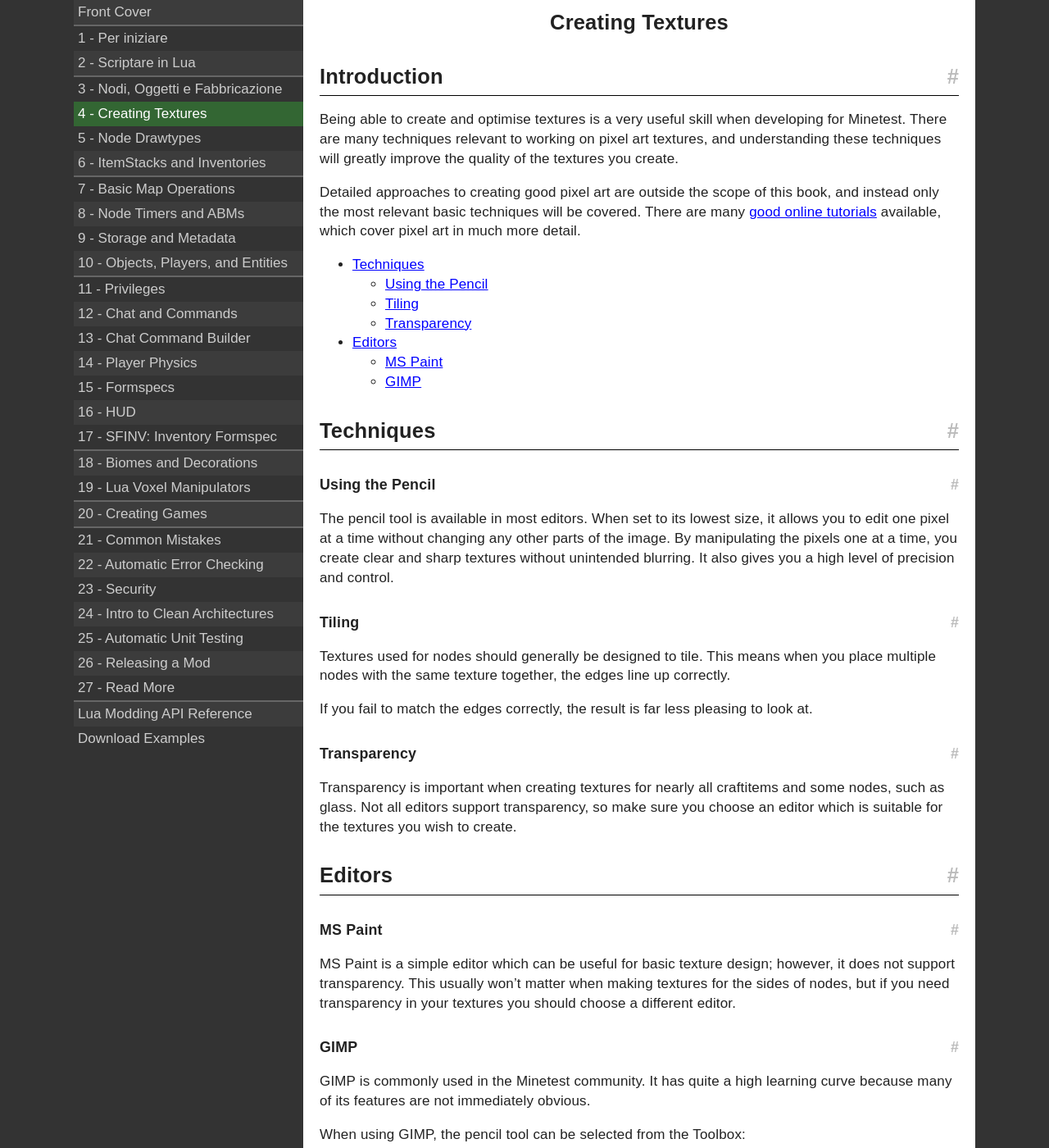
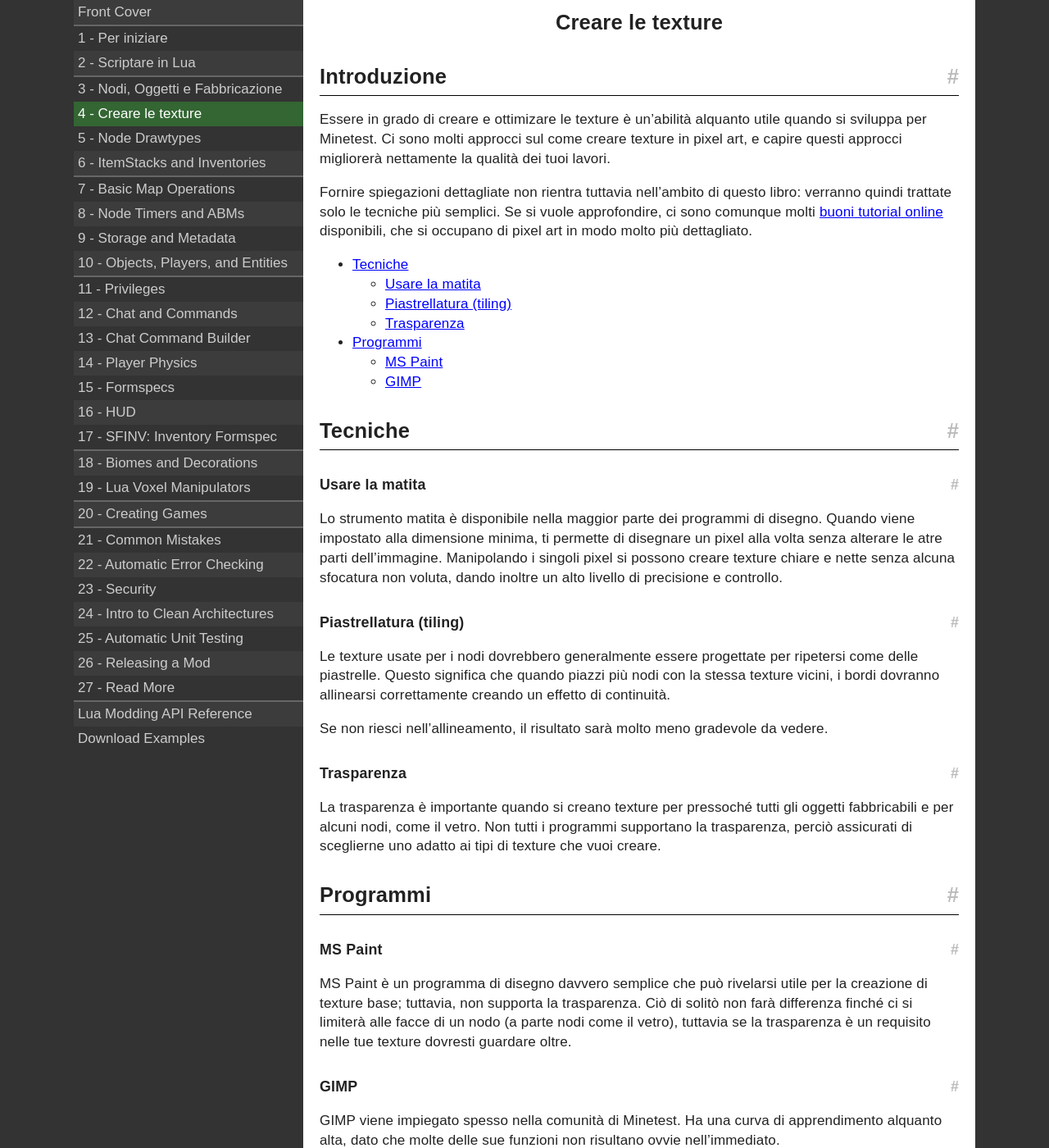
Before and after one commit to rubenwardy/minetest_modding_book, a Jekyll site: the page built from _it/items/creating_textures.md, in a window 1280 px wide and 1400 px high. Shown: the whole window at 82% size. Built offline with Jekyll 4.4.1, drawn with Linux system fonts in a browser that asks for light colours; nearby versions of some CDN libraries; some of the changed text lies outside the part shown.

Commit message:
4 - Creating Textures, italian translation added

```diff
--- a/_it/items/creating_textures.md
+++ b/_it/items/creating_textures.md
@@ -1,84 +1,81 @@
 ---
-title: Creating Textures
+title: Creare le texture
 layout: default
 root: ../..
 idx: 2.2
-description: An introduction to making textures in your editor of choice, an a guide on GIMP.
-redirect_from: /en/chapters/creating_textures.html
+description: Un'introduzione sul come creare texture nel tuo editor di fiducia, e una guida a GIMP.
+redirect_from: /it/chapters/creating_textures.html
 ---
 
-## Introduction <!-- omit in toc -->
+## Introduzione <!-- omit in toc -->
 
-Being able to create and optimise textures is a very useful skill when
-developing for Minetest.
-There are many techniques relevant to working on pixel art textures,
-and understanding these techniques will greatly improve
-the quality of the textures you create.
+Essere in grado di creare e ottimizare le texture è un'abilità alquanto utile quando si sviluppa
+per Minetest.
+Ci sono molti approcci sul come creare texture in pixel art, e capire questi approcci
+migliorerà nettamente la qualità dei tuoi lavori.
 
-Detailed approaches to creating good pixel art are outside the scope
-of this book, and instead only the most relevant basic techniques
-will be covered.
-There are many [good online tutorials](http://www.photonstorm.com/art/tutorials-art/16x16-pixel-art-tutorial)
-available, which cover pixel art in much more detail.
+Fornire spiegazioni dettagliate non rientra tuttavia nell'ambito di questo libro:
+verranno quindi trattate solo le tecniche più semplici.
+Se si vuole approfondire, ci sono comunque molti [buoni tutorial online](http://www.photonstorm.com/art/tutorials-art/16x16-pixel-art-tutorial) disponibili, che si occupano di pixel art in modo molto più dettagliato.
 
-- [Techniques](#techniques)
-  - [Using the Pencil](#using-the-pencil)
-  - [Tiling](#tiling)
-  - [Transparency](#transparency)
-- [Editors](#editors)
+- [Tecniche](#tecniche)
+  - [Usare la matita](#usare-la-matita)
+  - [Piastrellatura (tiling)](#piastrellatura-tiling)
+  - [Trasparenza](#trasparenza)
+- [Programmi](#programmi)
   - [MS Paint](#ms-paint)
   - [GIMP](#gimp)
 
-## Techniques
+## Tecniche
 
-### Using the Pencil
+### Usare la matita
 
-The pencil tool is available in most editors. When set to its lowest size,
-it allows you to edit one pixel at a time without changing any other parts
-of the image. By manipulating the pixels one at a time, you create clear
-and sharp textures without unintended blurring. It also gives you a high
-level of precision and control.
+Lo strumento matita è disponibile nella maggior parte dei programmi di disegno.
+Quando viene impostato alla dimensione minima, ti permette di disegnare un pixel alla volta
+senza alterare le atre parti dell'immagine.
+Manipolando i singoli pixel si possono creare texture chiare e nette senza alcuna
+sfocatura non voluta, dando inoltre un alto livello di precisione e controllo.
 
-### Tiling
+### Piastrellatura (tiling)
 
-Textures used for nodes should generally be designed to tile. This means
-when you place multiple nodes with the same texture together, the edges line
-up correctly.
+Le texture usate per i nodi dovrebbero generalmente essere progettate per ripetersi come
+delle piastrelle.
+Questo significa che quando piazzi più nodi con la stessa texture vicini, i bordi dovranno
+allinearsi correttamente creando un effetto di continuità.
 
 <!-- IMAGE NEEDED - cobblestone that tiles correctly -->
 
-If you fail to match the edges correctly, the result is far less pleasing
-to look at.
+Se non riesci nell'allineamento, il risultato sarà molto meno
+gradevole da vedere.
 
 <!-- IMAGE NEEDED - node that doesn't tile correctly -->
 
-### Transparency
+### Trasparenza
 
-Transparency is important when creating textures for nearly all craftitems
-and some nodes, such as glass.
-Not all editors support transparency, so make sure you choose an
-editor which is suitable for the textures you wish to create.
+La trasparenza è importante quando si creano texture per pressoché tutti gli
+oggetti fabbricabili e per alcuni nodi, come il vetro.
+Non tutti i programmi supportano la trasparenza, perciò assicurati di sceglierne
+uno adatto ai tipi di texture che vuoi creare.
 
-## Editors
+## Programmi
 
 ### MS Paint
 
-MS Paint is a simple editor which can be useful for basic texture
-design; however, it does not support transparency.
-This usually won't matter when making textures for the sides of nodes,
-but if you need transparency in your textures you should choose a
-different editor.
+MS Paint è un programma di disegno davvero semplice che può rivelarsi utile
+per la creazione di texture base; tuttavia, non supporta la trasparenza.
+Ciò di solitò non farà differenza finché ci si limiterà alle facce di un nodo (a parte nodi come il vetro),
+tuttavia se la trasparenza è un requisito nelle tue texture dovresti guardare oltre.
 
 ### GIMP
 
-GIMP is commonly used in the Minetest community. It has quite a high
-learning curve because many of its features are not immediately
-obvious.
+GIMP viene impiegato spesso nella comunità di Minetest.
+Ha una curva di apprendimento alquanto alta, dato che molte delle sue funzioni
+non risultano ovvie nell'immediato.
 
-When using GIMP, the pencil tool can be selected from the Toolbox:
+Quando usi GIMP, puoi selezionare la matita dalla Barra degli Strumenti:
 
 <figure>
-    <img src="{{ page.root }}//static/pixel_art_gimp_pencil.png" alt="Pencil in GIMP">
+    <img src="{{ page.root }}//static/pixel_art_gimp_pencil.png" alt="La matita su GIMP">
 </figure>
 
-It's also advisable to select the Hard edge checkbox for the eraser tool.
+È anche consigliato spuntare l'opzione "Margine netto" per la gomma.
```
